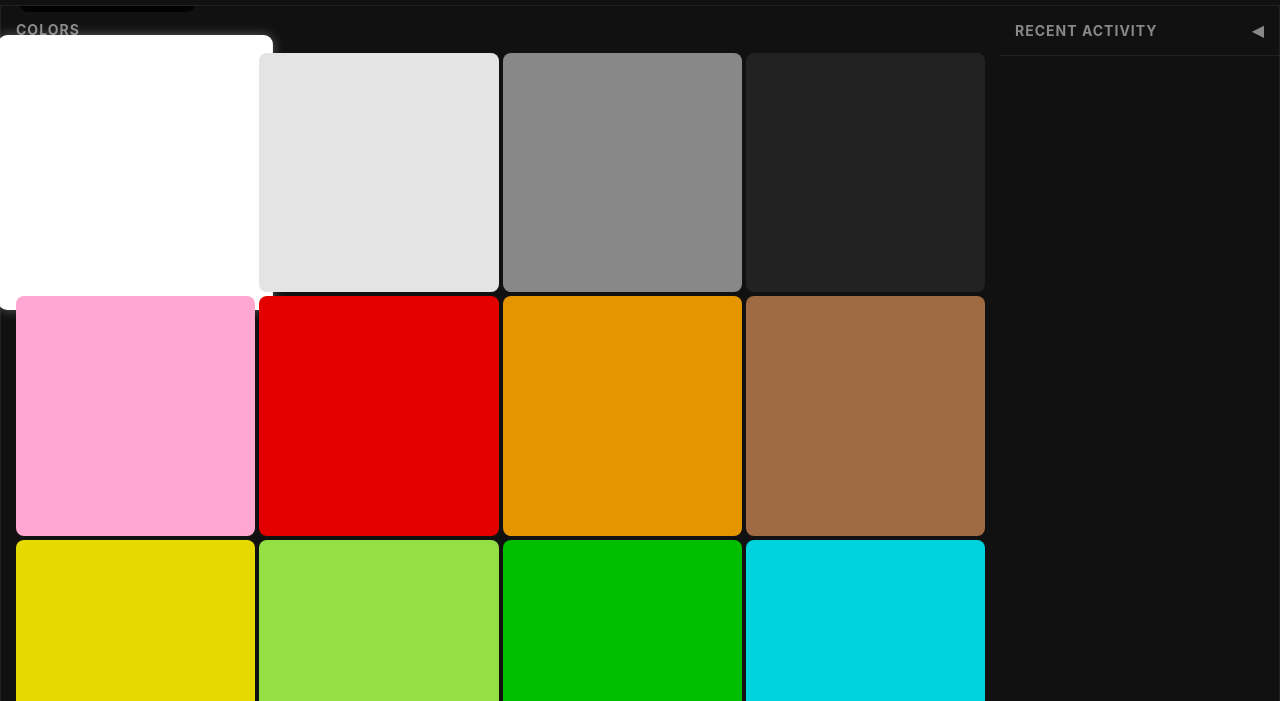
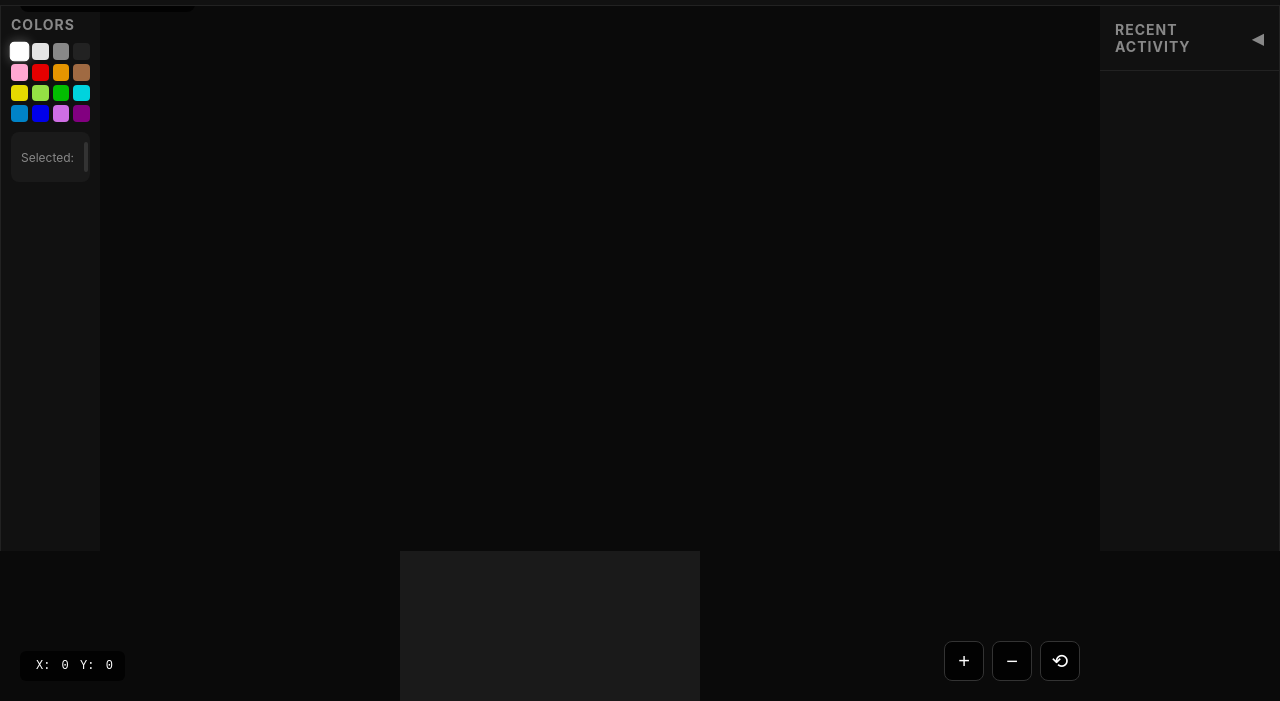
Before and after one commit to ch4bes/place-clone, a plain HTML site: page frontend/index.html in a window 1280 px wide. Shown: the part 99-800 px from the top of the page. Drawn offline with Linux system fonts and the light colour scheme; no server answers.

Commit message:
Fix: Palette proportions, UI cleanup for production

```diff
--- a/frontend/css/styles.css
+++ b/frontend/css/styles.css
@@ -270,6 +270,8 @@ html, body {
   display: flex;
   align-items: center;
   justify-content: center;
+  width: 100%;
+  height: 100%;
 }
 
 .place-canvas {
@@ -336,11 +338,12 @@ html, body {
   grid-row: 2 / 3;
   background: #111;
   border-left: 1px solid #222;
-  padding: 15px;
+  padding: 10px;
   display: flex;
   flex-direction: column;
-  gap: 15px;
-  min-width: 120px;
+  gap: 10px;
+  min-width: 80px;
+  max-width: 100px;
 }
 
 .palette-header {
@@ -359,9 +362,9 @@ html, body {
 
 .palette-swatch {
   aspect-ratio: 1;
-  border-radius: 8px;
+  border-radius: 4px;
   cursor: pointer;
-  border: 2px solid transparent;
+  border: 1px solid transparent;
   transition: transform 0.15s, border-color 0.15s;
   position: relative;
 }
@@ -417,7 +420,7 @@ html, body {
   grid-row: 2 / 3;
   background: #111;
   border-right: 1px solid #222;
-  width: 280px;
+  width: 180px;
   display: flex;
   flex-direction: column;
   transition: transform 0.3s ease;
--- a/frontend/js/fp.js
+++ b/frontend/js/fp.js
@@ -2,8 +2,6 @@
  * Fingerprinting Module
  * Generates unique device fingerprints for bot detection
  */
-
-console.log('Loading fp.js...');
 
 const Fingerprint = {
   // Generate canvas fingerprint
--- a/frontend/js/ui.js
+++ b/frontend/js/ui.js
@@ -126,17 +126,27 @@ const UI = {
 
   // Set up zoom controls
   setupZoomControls() {
-    document.getElementById('zoom-in-btn').addEventListener('click', () => {
+    const zoomInBtn = document.getElementById('zoom-in-btn');
+    const zoomOutBtn = document.getElementById('zoom-out-btn');
+    const zoomResetBtn = document.getElementById('zoom-reset-btn');
+
+    if (zoomInBtn) {
+      zoomInBtn.addEventListener('click', () => {
         CanvasRenderer.zoomIn();
       });
+    }
 
-    document.getElementById('zoom-out-btn').addEventListener('click', () => {
+    if (zoomOutBtn) {
+      zoomOutBtn.addEventListener('click', () => {
         CanvasRenderer.zoomOut();
       });
+    }
 
-    document.getElementById('zoom-reset-btn').addEventListener('click', () => {
+    if (zoomResetBtn) {
+      zoomResetBtn.addEventListener('click', () => {
         CanvasRenderer.resetZoom();
       });
+    }
   },
 
   // Set up activity feed
```
Lines whose indentation alone changed are shown as unchanged.
